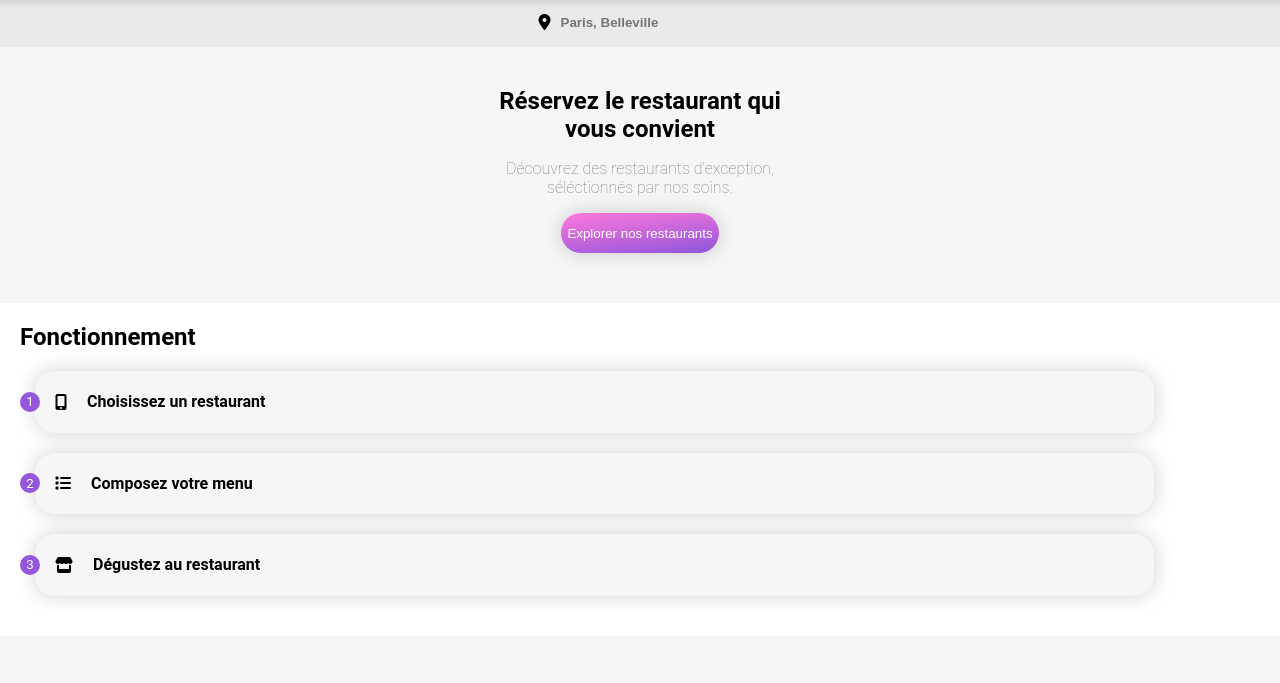
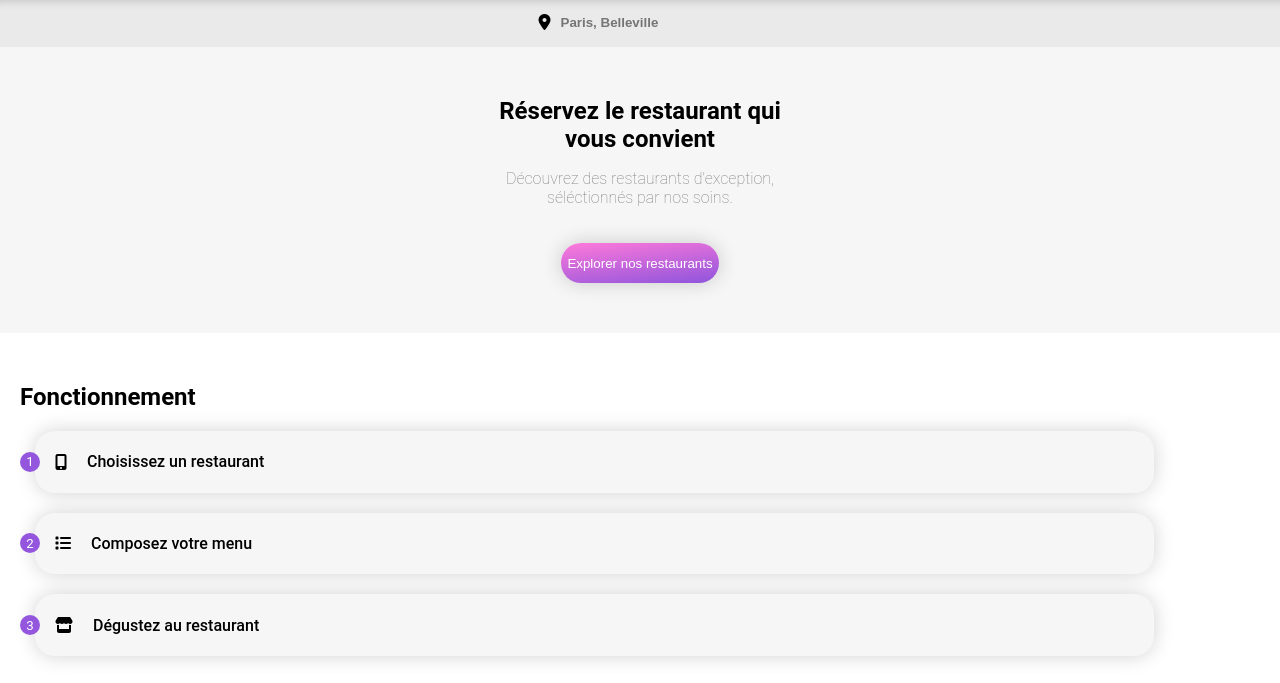
Before and after one commit to Tarek-D/Ohmyfood, a website: page index.html in a window 1280 px wide. Shown: the part 96-779 px from the top of the page. Drawn offline with nearby package versions, Linux system fonts and the light colour scheme; files that its build step writes are made by us from their sources; a web font is replaced by a local one.

Commit message:
Update _home.scss
Fix

```diff
--- a/sass/pages/_home.scss
+++ b/sass/pages/_home.scss
@@ -39,13 +39,13 @@
     background-color: #f6f6f6;
     justify-content: center;
     align-items: center;
-    padding-top: 20px;
+    padding-top: 50px;
     padding-bottom: 50px;
 
     h1 {
         font-weight: bolder;
-        margin-bottom: 0;
         text-align: center;
+        margin: 0;
     }
 
     p {
@@ -53,10 +53,12 @@
         color: #7c7c7c;
         padding-top: 0;
         text-align: center;
+        padding-bottom: 20px;
     }
 }
 
 .functioning-section {
+    padding-top: 30px;
     padding-left: 20px;
     padding-bottom: 20px;
 
@@ -94,6 +96,7 @@
         position: relative;
         margin-left: -5px;
         h4 {
+            font-weight: 500;
             padding-left: 20px;
         }
         &:hover {
@@ -107,6 +110,7 @@
 
 .restaurants-list-section {
     padding-top: 30px;
+    padding-bottom: 30px;
     background-color: #f6f6f6;
     h1 {
         padding-left: 20px;
```
